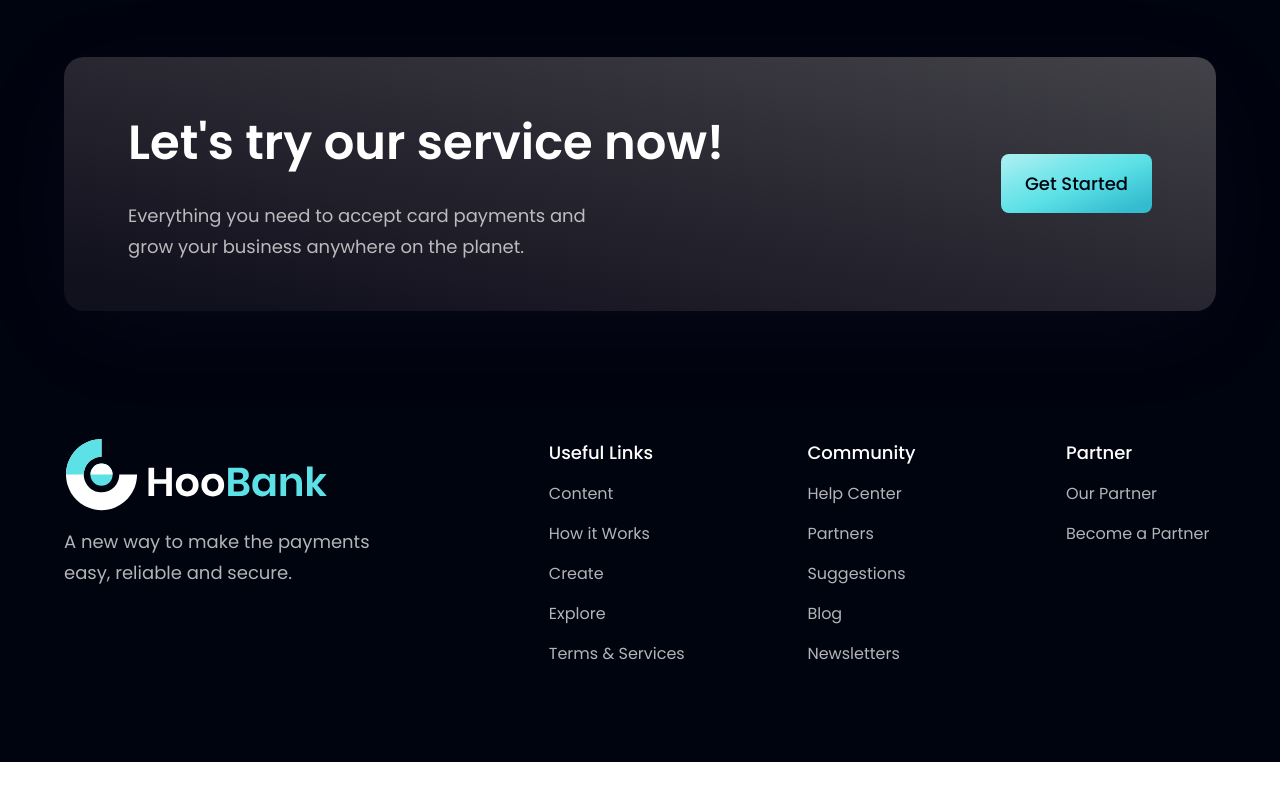
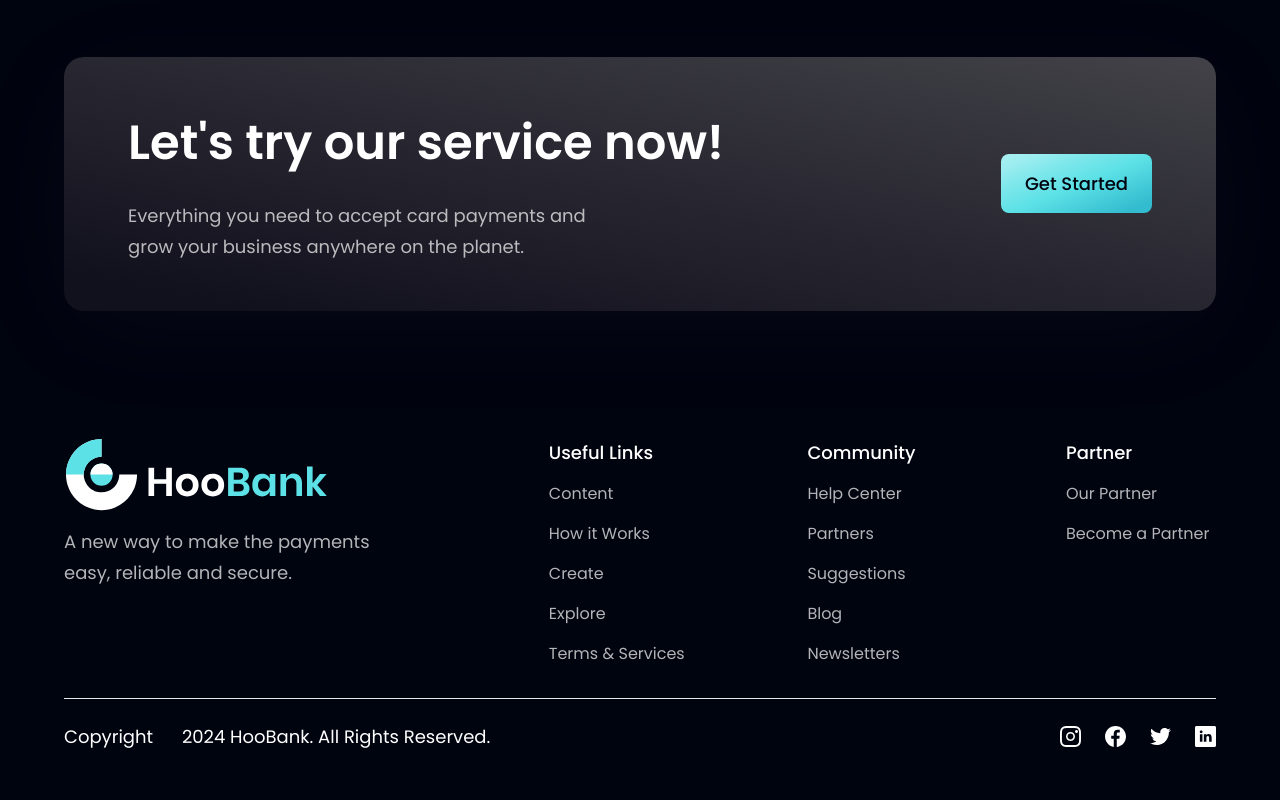
Before and after one commit to Ejike-Daniel/My-Modern-Bank-App, a React (Vite) app: page / in a window 1280 px wide. Shown: the part 4087-4887 px from the top of the page. Before the commit the page ends 4849 px from the top, so only its background shows below. Built offline with nearby package versions, Linux system fonts and the light colour scheme.

Commit message:
modified files

```diff
--- a/src/components/Footer.jsx
+++ b/src/components/Footer.jsx
@@ -41,6 +41,26 @@ export default function Footer() {
           ))}
         </div>
       </div>
+
+      <div className="w-full flex flex-col justify-between items-center md:flex-row pt-6 border-t border-t-[#3f3r45]">
+        <p className="font-poppins font-normal text-center text-[18px] leading-[27px] text-white">
+          <span className="mr-6">Copyright </span>
+          <span> 2024 HooBank. All Rights Reserved.</span>
+        </p>
+
+        <div className="flex flex-row md:mt-0 mt-6">
+          {socialMedia.map((social, index) => (
+            <img
+              src={social.icon}
+              alt={social.id}
+              key={social.id}
+              className={`${
+                index !== socialMedia.length - 1 ? "mr-6" : "mr-0"
+              } w-[21px] h-[21px] object-contain cursor-pointer`}
+            />
+          ))}
+        </div>
+      </div>
     </footer>
   );
 }
```
